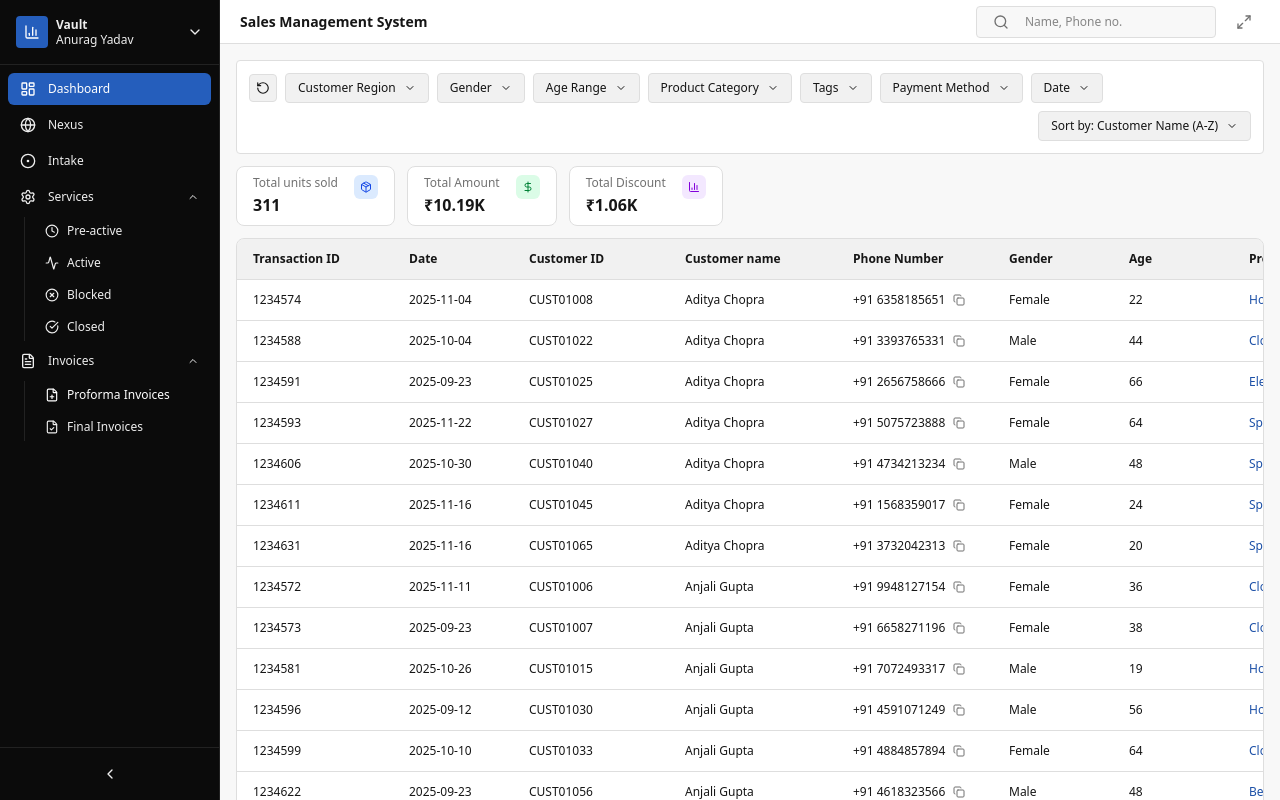
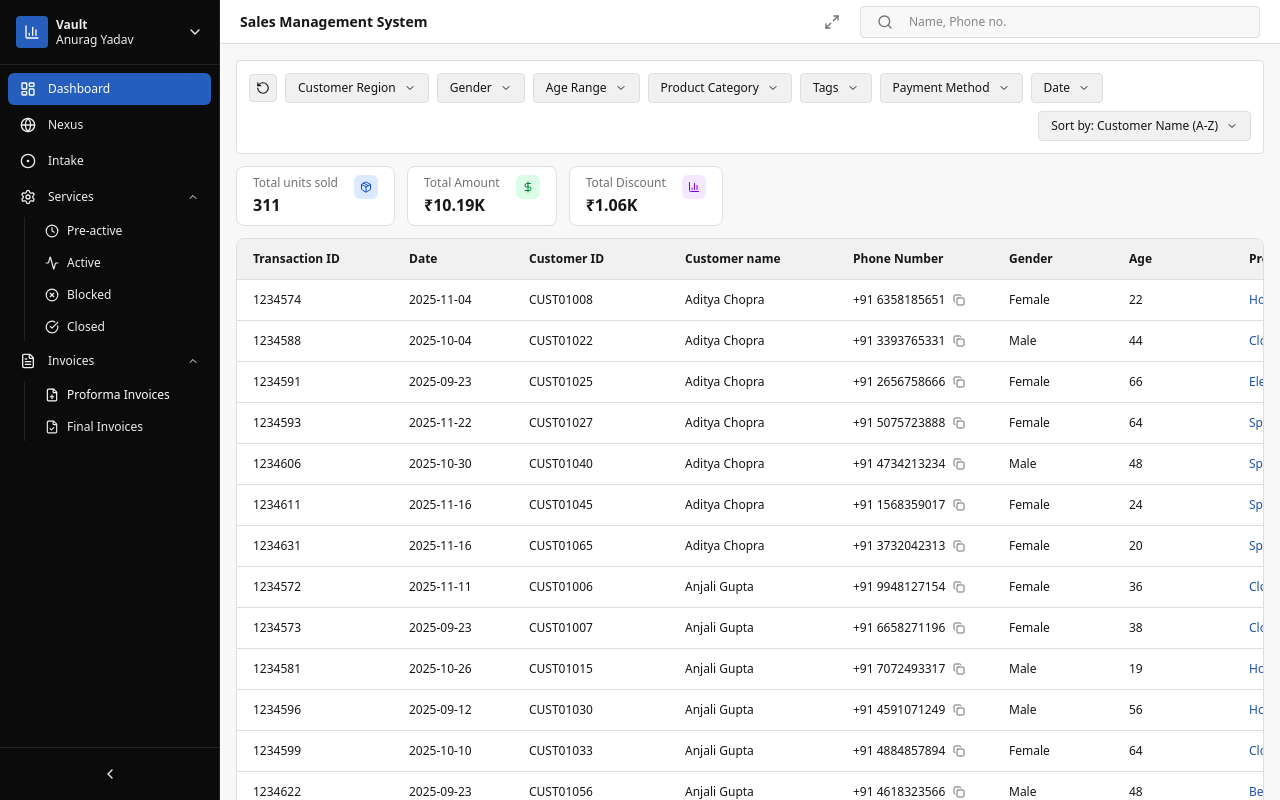
Before and after one commit to inevitable-ank/RetailService, a Next.js app: page / in a window 1280 px wide. Built offline with nearby package versions, Linux system fonts and the light colour scheme.

Commit message:
created an expansion bar

```diff
--- a/components/header.tsx
+++ b/components/header.tsx
@@ -37,16 +37,6 @@ export function Header({ searchQuery, onSearchChange }: HeaderProps) {
         <div className="flex items-center justify-between gap-4">
           <h1 className="text-sm font-semibold">Sales Management System</h1>
           <div className="flex items-center gap-3">
-            <div className="flex items-center gap-4 bg-background border border-border rounded px-4 w-full max-w-[400px] h-8">
-              <Search className="w-4 h-4 text-muted-foreground flex-shrink-0" />
-              <input
-                type="text"
-                placeholder="Name, Phone no."
-                value={searchQuery}
-                onChange={(e) => onSearchChange(e.target.value)}
-                className="w-full bg-transparent text-xs focus:outline-none"
-              />
-            </div>
             <button
               onClick={toggleFullscreen}
               className="p-2 hover:bg-secondary rounded-md transition-colors"
@@ -58,6 +48,16 @@ export function Header({ searchQuery, onSearchChange }: HeaderProps) {
                 <Maximize2 className="w-4 h-4 text-muted-foreground" />
               )}
             </button>
+            <div className="flex items-center gap-4 bg-background border border-border rounded px-4 w-[400px] max-w-full flex-shrink h-8">
+              <Search className="w-4 h-4 text-muted-foreground flex-shrink-0" />
+              <input
+                type="text"
+                placeholder="Name, Phone no."
+                value={searchQuery}
+                onChange={(e) => onSearchChange(e.target.value)}
+                className="w-full bg-transparent text-xs focus:outline-none"
+              />
+            </div>
           </div>
         </div>
       </div>
```
